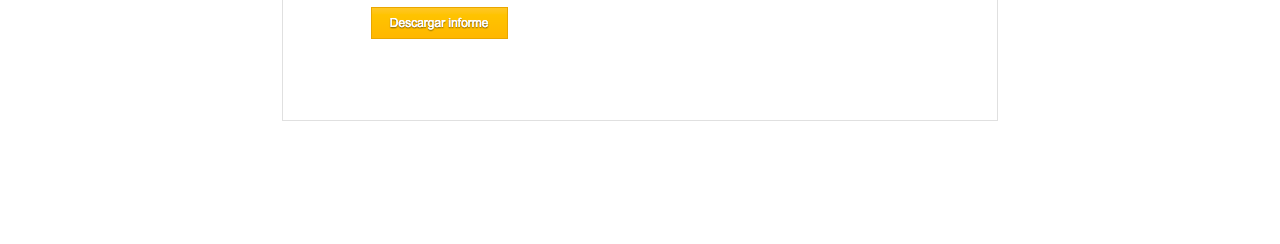
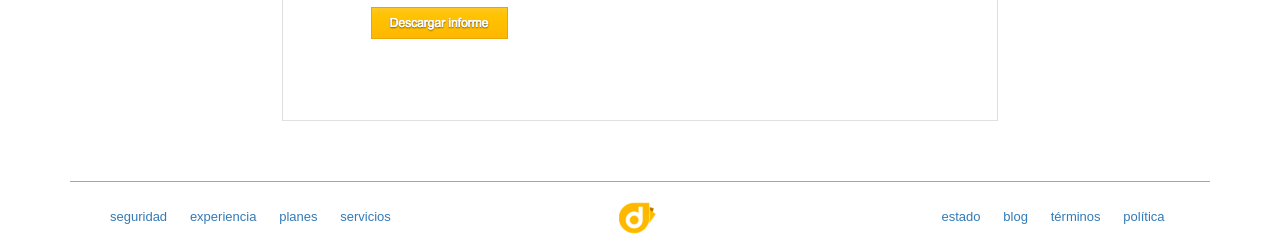
Before and after one commit to mimoriarty/dokify_home, a website: page public/index.html in a window 1280 px wide. Shown: the part 685-929 px from the top of the page. Before the commit the page ends 813 px from the top, so only its background shows below. Drawn offline with nearby package versions, Linux system fonts and the light colour scheme; files whose address does not match are found by name.

Commit message:
footer layout and style

```diff
--- a/assets/less/application.less
+++ b/assets/less/application.less
@@ -19,6 +19,7 @@
 @import 'partials/_header.less';
 @import 'partials/_menu.less';
 @import 'partials/_cards.less';
+@import 'partials/_footer.less';
 @import 'partials/_bootstrap_overwrite.less';
 
 // Theme
--- a/assets/less/partials/_colors.less
+++ b/assets/less/partials/_colors.less
@@ -1,7 +1,8 @@
-@color1: #666666; // grey text
+@color1: #666666; // grey
 @color2: #758490; // grey-blue1
 @color3: #9EAAB3; // grey-blue2
 @color4: #E0E0E0; // grey-light1
 @color5: #999999; // grey-light2
-@color6: #333333; // grey-dark1
-@color7: #4362C8; // blue
+@color6: #333333; // grey-dark
+@color7: #4362C8; // blue-mediun
+@color8: #E7A501; // gold-dark
--- /dev/null
+++ b/assets/less/partials/_footer.less
@@ -0,0 +1,33 @@
+footer {
+  border-top: 1px solid @color8;
+  margin-top: 60px;
+  padding: 20px 20px 0 20px;
+  a {
+    font-size: 1.3em;
+  }
+	ul {
+		list-style-type: none;
+		padding-left: 0;
+		> li {
+			display: inline-block;
+		}
+	}
+	> ul {
+    > li {
+      text-align: center;
+      width: 33%;
+    }
+	}
+  .left-nav {
+    text-align: left;
+    li {
+      padding-left: 20px;
+    }
+  }
+  .right-nav {
+    text-align: right;
+    li {
+      padding-right: 20px;
+    }
+  }
+}
--- a/public/index.html
+++ b/public/index.html
@@ -180,6 +180,46 @@
 
 			</div>
 
+			<footer>
+				<ul>
+					<li>
+						<ul class="left-nav">
+							<li>
+								<a href="/seguridad">seguridad</a>
+							</li>
+							<li>
+								<a href="/experiencia">experiencia</a>
+							</li>
+							<li>
+								<a href="/planes">planes</a>
+							</li>
+							<li>
+								<a href="/servicios">servicios</a>
+							</li>
+						</ul>
+					</li>
+					<li>
+						<img src="assets/images/logo0.png" alt="logo"/>
+					</li>
+					<li>
+						<ul class="right-nav">
+							<li>
+								<a href="/estado">estado</a>
+							</li>
+							<li>
+								<a href="/blog">blog</a>
+							</li>
+							<li>
+								<a href="/terminos">términos</a>
+							</li>
+							<li>
+								<a href="/politica">política</a>
+							</li>
+						</ul>
+					</li>
+				</ul>
+			</footer>
+
 		</div>
 	</div>
 
```
Also changed, not shown: public/assets/css/application.css, public/assets/css/application.min.css, public/assets/images/logo0.png (added).
